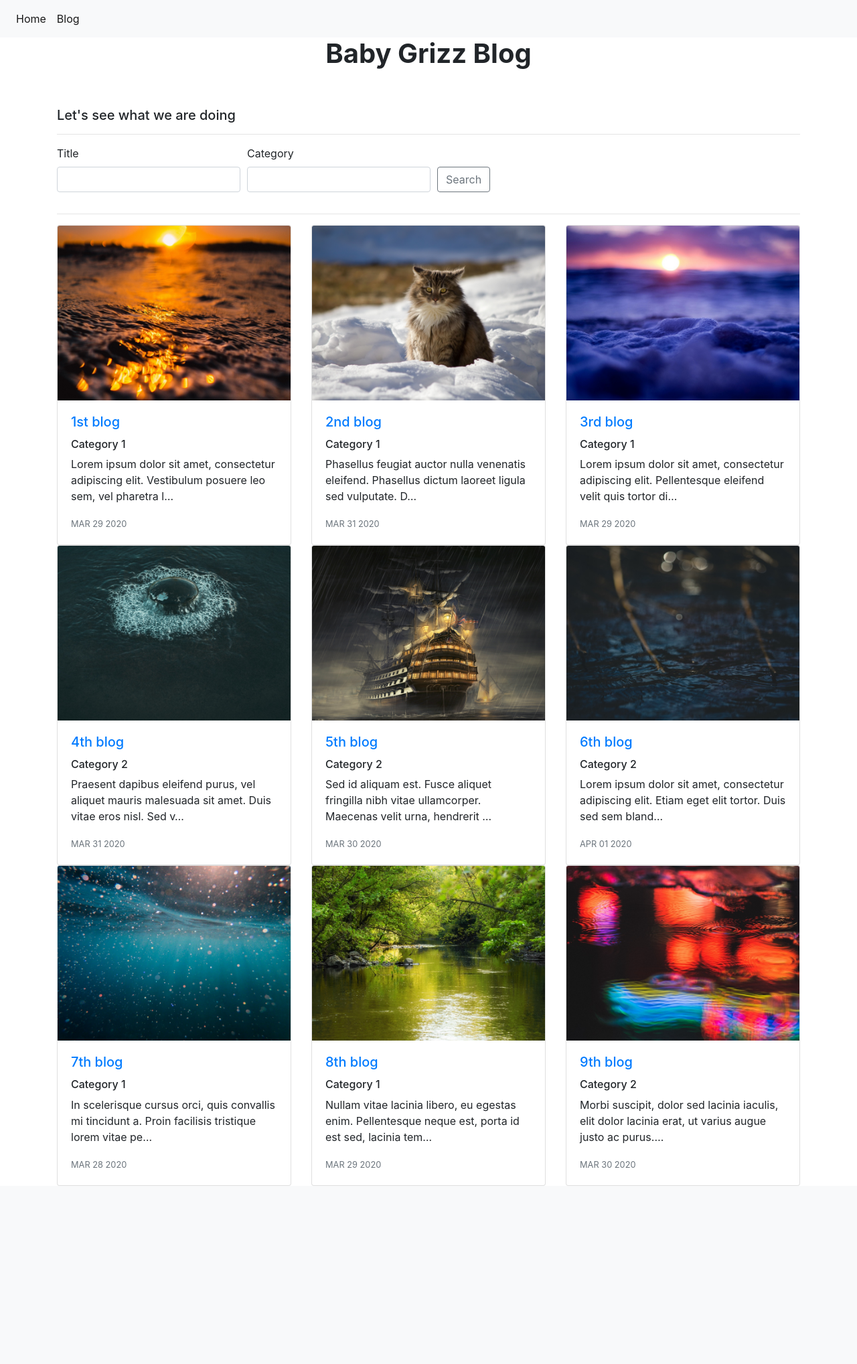
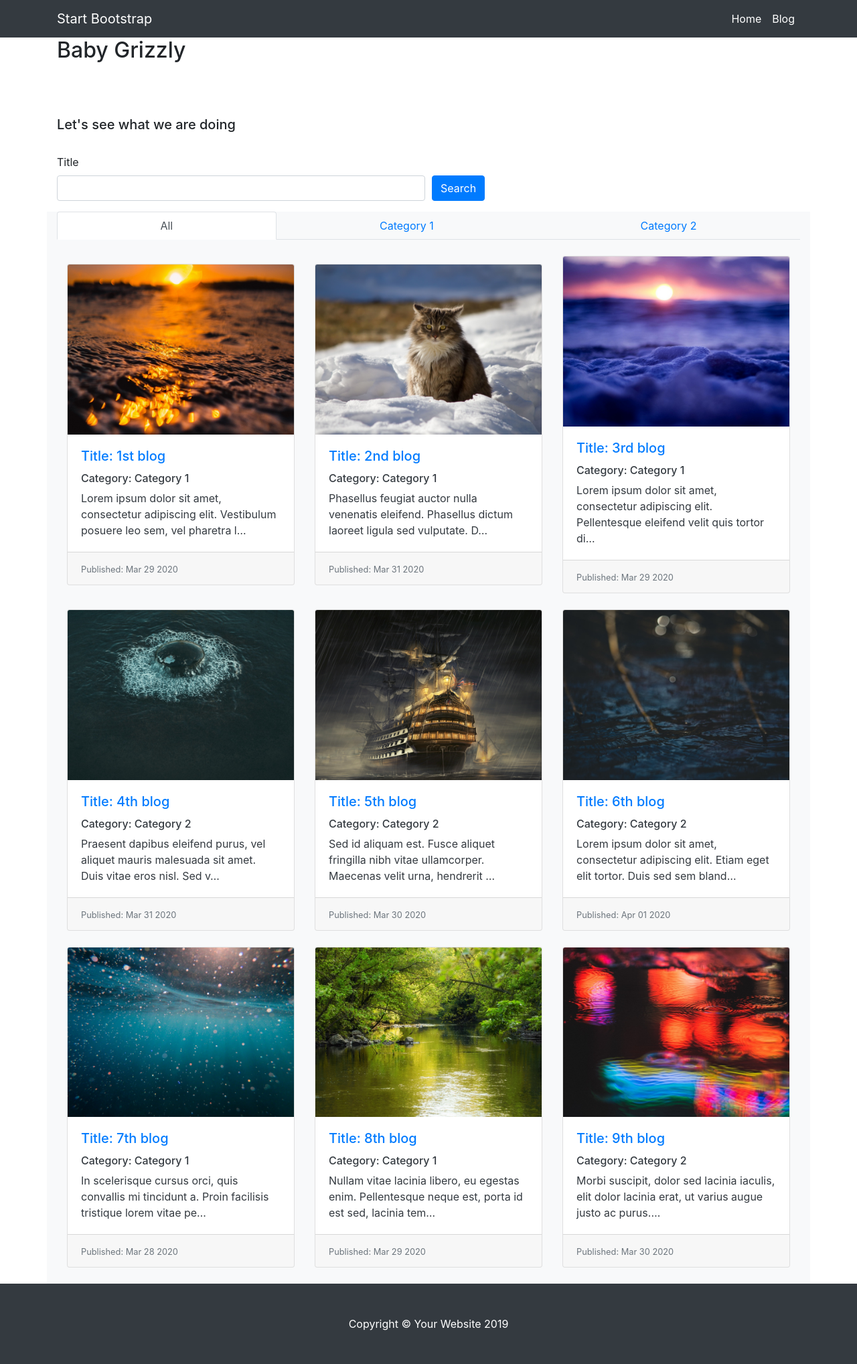
Before and after one commit to nivanovsp/babygrizz, a Django app: page /list in a window 1280 px wide. Shown: the whole page at 67% size. Before the commit the page ends 1771 px from the top, so only its background shows below. Run offline with Django 3.2, Linux system fonts and the light colour scheme; data comes from the database, SQL or seed files in the repository; both versions use the stored data as it was after the commit; some libraries are stand-ins or nearby versions.

Commit message:
Blogs are displayed in tabs and filter

```diff
--- a/babygrizz/settings.py
+++ b/babygrizz/settings.py
@@ -38,6 +38,7 @@ INSTALLED_APPS = [
     'blog',
     'ckeditor',
     'crispy_forms',
+    'bootstrap4',
 ]
 
 MIDDLEWARE = [
@@ -128,7 +129,7 @@ CKEDITOR_RESTRICT_BY_USER = True
 CKEDITOR_CONFIGS = {
     'default': {
         'toolbar': 'Advanced',
-        'width': 758,
-        'height': 300,
+        'width': 1080,
+        'height': 600,
     },
 }
--- a/blog/models.py
+++ b/blog/models.py
@@ -20,6 +20,9 @@ class Blog(models.Model):
         tomorrow = datetime.date.today() + datetime.timedelta(1)
         return tomorrow > self.publish
 
+    def blog_category(self, category):
+        return category
+
 
 # Create filters
 class Filter(django_filters.FilterSet):
--- a/blog/templates/blog/all_blogs.html
+++ b/blog/templates/blog/all_blogs.html
@@ -4,52 +4,138 @@
 
 {% block content %}
 
-<div class="row justify-content-center mb-3">
-    <div class="col-md-9 text-center">
-        <h1 id="hometext" class="font-weight-bold">Baby Grizz Blog</h1>
-    </div>
-</div>
+<!-- Title and message -->
+<div class="container">
+    <h2>Baby Grizzly</h2>
+    <br>
+    <h5 class="mt-5">Let's see what we are doing</h5>
+    <br>
 
-<h5 class="mt-5">Let's see what we are doing</h5>
-<hr>
-
+    <!-- Search form -->
     <form method="get" class="uniForm">
         <div class="form-row">
-        <div class="col-auto">
+            <div class="col-lg">
                 {{ filter.form.title|as_crispy_field }}
             </div>
-        <div class="col-auto">
-            {{ filter.form.category|as_crispy_field }}
-        </div>
-        <div class="form-group col-md-2 align-self-end">
-            <button class="btn btn-outline-secondary" id="btn" name="btn" type="submit">Search</button>
+            <div class="form-group col-lg align-self-end">
+                <button class="btn btn-primary" id="btn" name="btn" type="submit">Search</button>
             </div>
         </div>
     </form>
-<hr>
+</div>
 
-<div class="row row-cols-1 row-cols-md-3">
+<!-- Nav pills -->
+
+<div class="container bg-light">
+    <ul class="nav nav-tabs nav-fill" role="tablist">
+        <li class="nav-item">
+            <a class="nav-link active" data-toggle="pill" href="#all">All</a>
+        </li>
+        <li class="nav-item">
+            <a class="nav-link" data-toggle="pill" href="#cat1">Category 1</a>
+        </li>
+        <li class="nav-item">
+            <a class="nav-link" data-toggle="pill" href="#cat2">Category 2</a>
+        </li>
+    </ul>
+</div>
+
+
+<!-- Tab panes -->
+<div class="container bg-light text-dark">
+    <div class="tab-content">
+        <div id="all" class="container-fluid tab-pane active"><br>
+            <div class="row align-items-center">
                 {% for obj in filter.qs %}
                 {% if obj.published %}
-    <div class="col-4">
-        <div class="card h-100">
+                {% if obj.category %}
+                <div class="col-lg-4">
+                    <div class="card-deck">
+                        <div class="card">
                             <a href="{% url 'detail' obj.id %}">
-                <img src="{{ obj.image.url }}" class="card-img-top">
+                                <img class="card-img-top" src="{{ obj.image.url }}" alt="Card image cap">
                             </a>
                             <div class="card-body">
                                 <a href="{% url 'detail' obj.id %}">
-                    <h5 class="card-title">{{ obj.title }}</h5>
+                                    <h5 class="card-title">Title: {{ obj.title }}</h5>
                                 </a>
-                <h6>{{ obj.category }}</h6>
+                                <h6>Category: {{ obj.category }}</h6>
                                 <p class="card-text">{{ obj.description|striptags|truncatechars:100 }}</p>
-                <p class="card-text"><small class="text-muted">{{ obj.publish|date:'M d Y'|upper }}</small></p>
+                            </div>
+                            <div class="card-footer">
+                                <small class="text-muted">Published: {{ obj.publish|date:'M d Y' }}</small>
                             </div>
                         </div>
                     </div>
-    {% endif %}<br/>
+                    <br/>
+                </div>
+                {% endif %}
+                {% endif %}
                 {% endfor %}
             </div>
-
+        </div>
+        <div id="cat1" class="container-fluid tab-pane fade"><br>
+            <div class="row align-items-center">
+                {% for obj in filter.qs %}
+                {% if obj.published %}
+                {% if obj.category == 'Category 1' %}
+                <div class="col-lg-4">
+                    <div class="card-deck">
+                        <div class="card">
+                            <a href="{% url 'detail' obj.id %}">
+                                <img class="card-img-top" src="{{ obj.image.url }}" alt="Card image cap">
+                            </a>
+                            <div class="card-body">
+                                <a href="{% url 'detail' obj.id %}">
+                                    <h5 class="card-title">Title: {{ obj.title }}</h5>
+                                </a>
+                                <h6>Category: {{ obj.category }}</h6>
+                                <p class="card-text">{{ obj.description|striptags|truncatechars:100 }}</p>
+                            </div>
+                            <div class="card-footer">
+                                <small class="text-muted">Published: {{ obj.publish|date:'M d Y' }}</small>
+                            </div>
+                        </div>
+                    </div>
+                    <br/>
+                </div>
+                {% endif %}
+                {% endif %}
+                {% endfor %}
+            </div>
+        </div>
+        <div id="cat2" class="container-fluid tab-pane fade"><br>
+            <div class="row align-items-center">
+                {% for obj in filter.qs %}
+                {% if obj.published %}
+                {% if obj.category == 'Category 2' %}
+                <div class="col-lg-4">
+                    <div class="card-deck">
+                        <div class="card">
+                            <a href="{% url 'detail' obj.id %}">
+                                <img class="card-img-top" src="{{ obj.image.url }}" alt="Card image cap">
+                            </a>
+                            <div class="card-body">
+                                <a href="{% url 'detail' obj.id %}">
+                                    <h5 class="card-title">Title: {{ obj.title }}</h5>
+                                </a>
+                                <h6>Category: {{ obj.category }}</h6>
+                                <p class="card-text">{{ obj.description|striptags|truncatechars:100 }}</p>
+                            </div>
+                            <div class="card-footer">
+                                <small class="text-muted">Published: {{ obj.publish|date:'M d Y' }}</small>
+                            </div>
+                        </div>
+                    </div>
+                    <br/>
+                </div>
+                {% endif %}
+                {% endif %}
+                {% endfor %}
+            </div>
+        </div>
+    </div>
+</div>
 
 {% load static %}
 
--- a/blog/templates/blog/base.html
+++ b/blog/templates/blog/base.html
@@ -8,28 +8,46 @@
     <!-- Bootstrap CSS -->
     <link rel="stylesheet" href="https://stackpath.bootstrapcdn.com/bootstrap/4.1.3/css/bootstrap.min.css"
           integrity="sha384-MCw98/SFnGE8fJT3GXwEOngsV7Zt27NXFoaoApmYm81iuXoPkFOJwJ8ERdknLPMO" crossorigin="anonymous">
+    <script src="https://ajax.googleapis.com/ajax/libs/jquery/3.4.1/jquery.min.js"></script>
+    <script src="https://cdnjs.cloudflare.com/ajax/libs/popper.js/1.16.0/umd/popper.min.js"></script>
+    <script src="https://maxcdn.bootstrapcdn.com/bootstrap/4.4.1/js/bootstrap.min.js"></script>
 
-    <title>Hello, world!</title>
+    <title>Baby Grizz</title>
 </head>
 <body>
 
-<nav class="navbar navbar-expand-lg navbar-light bg-light">
-    <div class="collapse navbar-collapse" id="navbarSupportedContent">
-        <ul class="navbar-nav mr-auto">
-            <li class="nav-item active">
-                <a class="nav-link" href="http://localhost:8000/">Home <span class="sr-only">(current)</span></a>
-            </li>
-            <li class="nav-item active">
-                <a class="nav-link" href="http://localhost:8000/blog">Blog <span class="sr-only">(current)</span></a>
-            </li>
-        </ul>
+<nav class="navbar navbar-expand-lg navbar-dark bg-dark">
+    <div class="container">
+        <a class="navbar-brand" href="#">Start Bootstrap</a>
+        <button class="navbar-toggler" type="button" data-toggle="collapse" data-target="#navbarResponsive"
+                aria-controls="navbarResponsive" aria-expanded="false" aria-label="Toggle navigation">
+            <span class="navbar-toggler-icon"></span>
+        </button>
+        <div class="collapse navbar-collapse" id="navbarResponsive">
+            <ul class="navbar-nav ml-auto">
+                <li class="nav-item active">
+                    <a class="nav-link" href="http://localhost:8000/">Home
+                        <span class="sr-only">(current)</span>
+                    </a>
+                </li>
+                <li class="nav-item active">
+                    <a class="nav-link" href="http://localhost:8000/blog">Blog</a>
+                </li>
+            </ul>
+        </div>
     </div>
 </nav>
 
-<div class="container">
+<div class="container-fluid">
     {% block content %}{% endblock %}
 </div>
 
+  <footer class="py-5 bg-dark">
+    <div class="container">
+      <p class="m-0 text-center text-white">Copyright &copy; Your Website 2019</p>
+    </div>
+    <!-- /.container -->
+  </footer>
 
 <!-- Optional JavaScript -->
 <!-- jQuery first, then Popper.js, then Bootstrap JS -->
```
Also changed, not shown: blog/templates/blog/test.html (added, +142 -0 lines), static/blog/custom.css (+38 -0 lines), blog/migrations/0023_auto_20200402_1453.py (added), blog/migrations/0024_auto_20200402_1458.py (added), db.sqlite3. Lines whose indentation alone changed are shown as unchanged.
